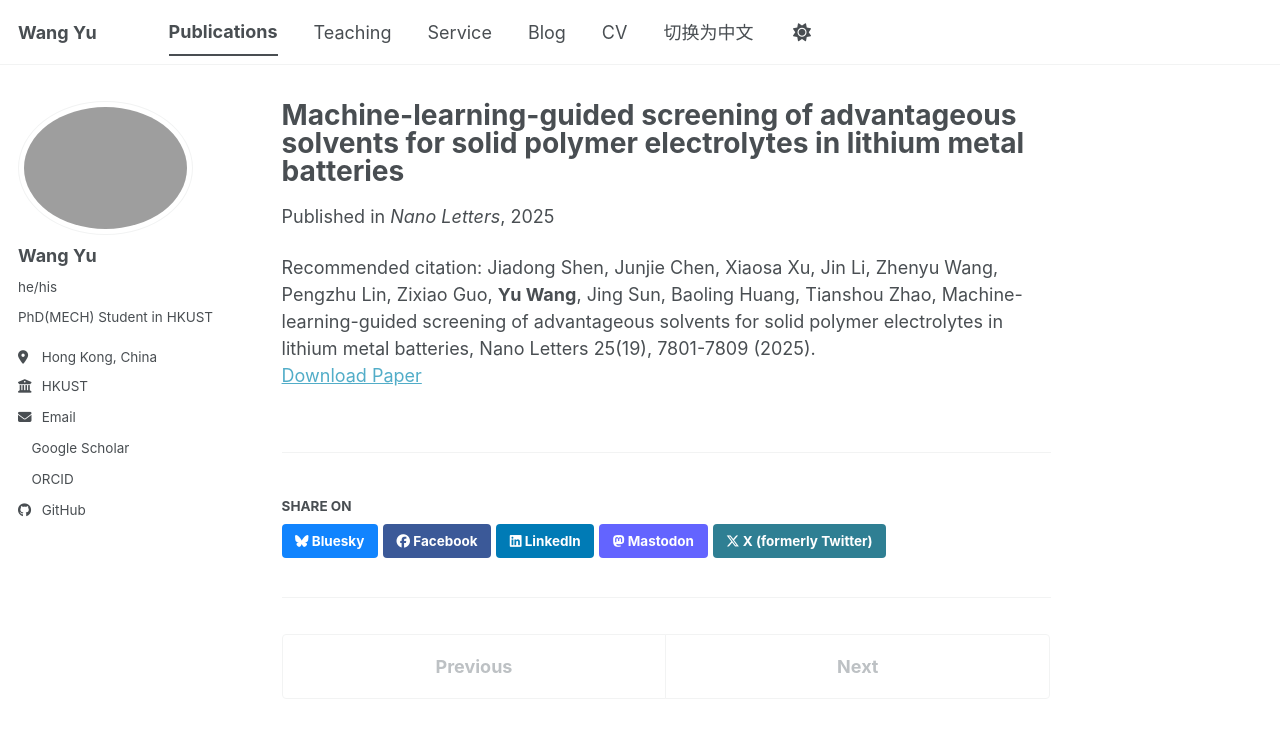
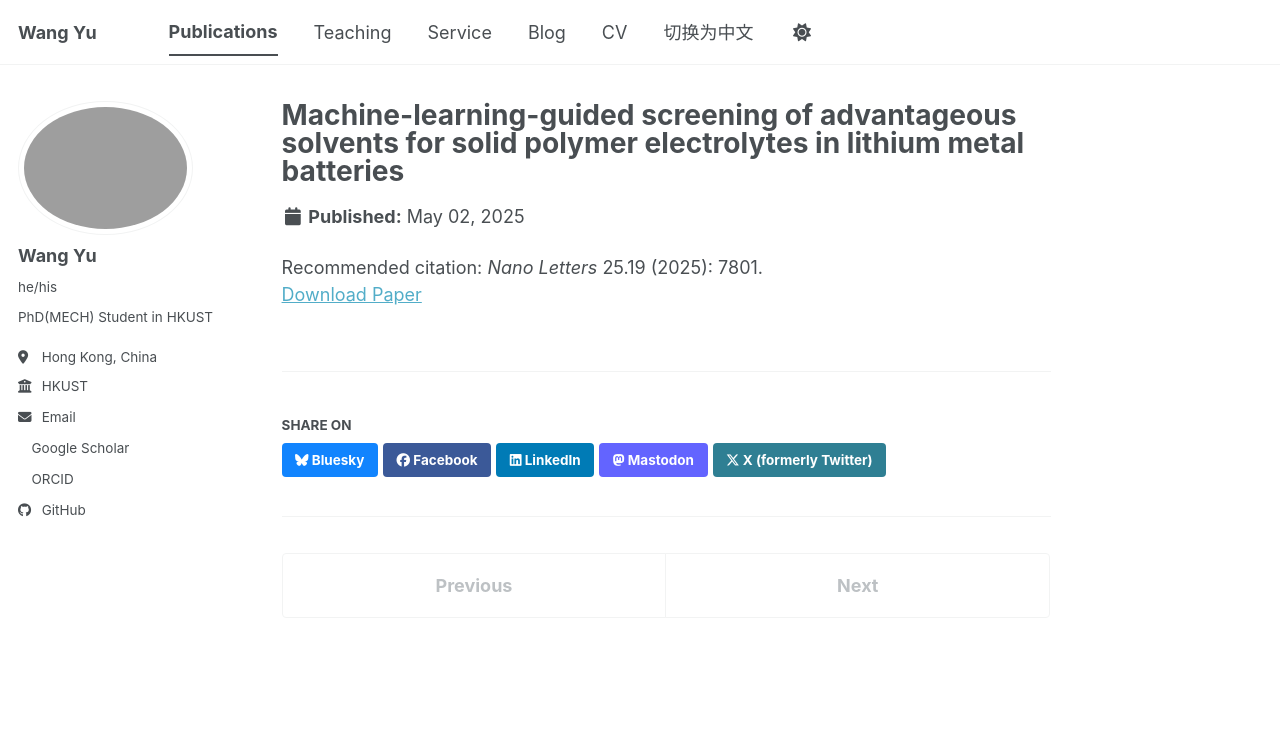
Before and after one commit to wangyu-hk/wangyu-hk.github.io, a Jekyll site: the page built from _publications/2025-05-02.md, in a window 1280 px wide. Shown: the top 738 px of the page. Built offline with Jekyll 4.4.1, drawn with Linux system fonts in a browser that asks for light colours; a script bundle is joined from its source files by our own code; a style sheet for code colours, icons or effects is not loaded.

Commit message:
Update 2025-05-02.md

```diff
--- a/_publications/2025-05-02.md
+++ b/_publications/2025-05-02.md
@@ -3,8 +3,8 @@ title: "Machine-learning-guided screening of advantageous solvents for solid pol
 collection: publications
 category: manuscripts
 date: 2025-05-02
-venue: "Nano Letters"
-citation: 'Jiadong Shen, Junjie Chen, Xiaosa Xu, Jin Li, Zhenyu Wang, Pengzhu Lin, Zixiao Guo, <strong>Yu Wang</strong>, Jing Sun, Baoling Huang, Tianshou Zhao, Machine-learning-guided screening of advantageous solvents for solid polymer electrolytes in lithium metal batteries, Nano Letters 25(19), 7801-7809 (2025).'
+author: "Jiadong Shen, Junjie Chen, Xiaosa Xu, Jin Li, Zhenyu Wang, Pengzhu Lin, Zixiao Guo, <strong>Yu Wang</strong>, Jing Sun, Baoling Huang, Tianshou Zhao"
+citation: '<i>Nano Letters</i> 25.19 (2025): 7801.'
 paperurl: "https://doi.org/10.1021/acs.nanolett.5c00797"
 
 ---
```
